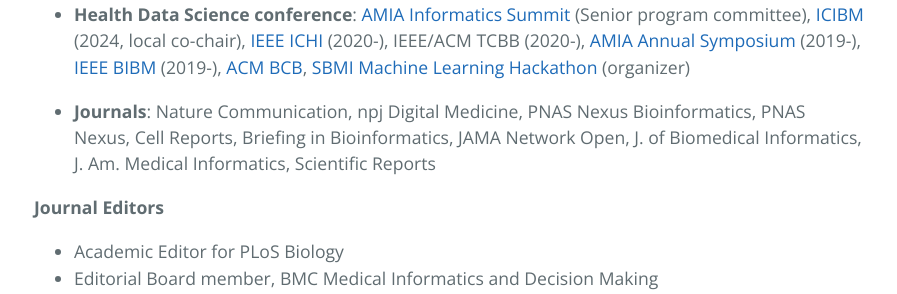
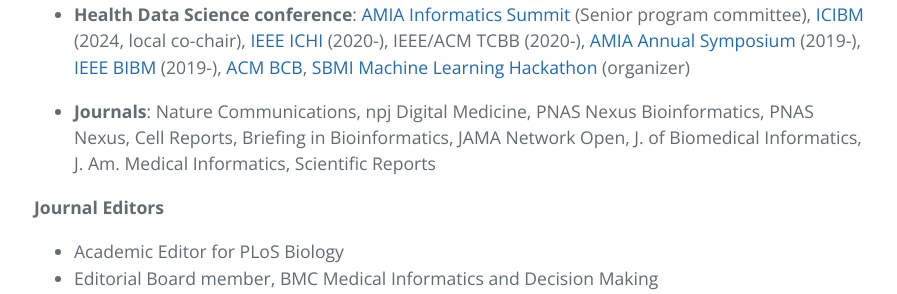
Before and after one commit to yejinjkim/yejinjkim.github.io, a Jekyll site: the page built from pages/professor.md, in a window 1280 px wide and 900 px high, scrolled down 2835 px. Shown: the part 442-736 px from the top of the window, without its empty margins (190-1087 px from the left). Built offline with Jekyll 4.4.1, drawn with Linux system fonts in a browser that asks for light colours; some of the changed text lies outside the part shown.

Commit message:
Update professor.md

```diff
--- a/pages/professor.md
+++ b/pages/professor.md
@@ -41,7 +41,7 @@
 Society
 
 **Honor, Awards, and Media Coverage**
-- 2025 | [AIntibody Challenge[(https://www.aintibody.org/) Top Five Performers
+- 2025 | [AIntibody Challenge](https://www.aintibody.org/) Top Five Performers
 - 2025 | Selected as the top 10 most cited npj Digital Medicine paper in 2024
 - 2023 |	Public media coverage by Yahoo Finance
 - 2022  |	Public media coverage by CNN, NPR, and ScienceDaily; invited to testify before U.S. Department of Health & Human Service for Alzheimer’s claim data study
@@ -69,7 +69,7 @@
 - **AI conference**: [NeurIPS AI for Science](https://ai4sciencecommunity.github.io/neurips25.html) (2025-) [ICLR]((https://iclr.cc/)) (2024- ), [KDD](https://www.kdd.org/) (2025- ), [AAAI](https://aaai.org/Conferences/AAAI-22/aiforsocialimpactcall/) (2019-), [ECAI](https://ecai2025.org/) (2025-) EMNLP (2024-), [ACL](https://2024.aclweb.org) (2024-), [IJCAI](https://ijcai-21.org/) (2021-),  [WSDM](http://www.wsdm-conference.org/2020/call-for-healthcare-day.php) (2020), [ACL Clinical NLP workshop](https://clinical-nlp.github.io/2023/), [WWW](https://www2018.thewebconf.org/)
 - **Health Data Science conference**: [AMIA Informatics Summit](https://amia.org/education-events/amia-2022-informatics-summit) (Senior program committee), [ICIBM](https://icibm2024.iaibm.org/) (2024, local co-chair), [IEEE ICHI](http://ichi2020.de/) (2020-), IEEE/ACM TCBB (2020-), [AMIA Annual Symposium](https://www.amia.org/amia2017/spc) (2019-), [IEEE BIBM](https://ieeebibm.org/BIBM2020/) (2019-), [ACM BCB](http://acm-bcb.org/2017/),  [SBMI Machine Learning Hackathon](https://sbmi.uth.edu/hackathon/) (organizer)
 
-- **Journals**: Nature Communication, npj Digital Medicine, PNAS Nexus Bioinformatics, PNAS Nexus, Cell Reports, Briefing in Bioinformatics, JAMA Network Open, J. of Biomedical Informatics, J. Am. Medical Informatics, Scientific Reports
+- **Journals**: Nature Communications, npj Digital Medicine, PNAS Nexus Bioinformatics, PNAS Nexus, Cell Reports, Briefing in Bioinformatics, JAMA Network Open, J. of Biomedical Informatics, J. Am. Medical Informatics, Scientific Reports
 
 
 **Journal Editors**
```
